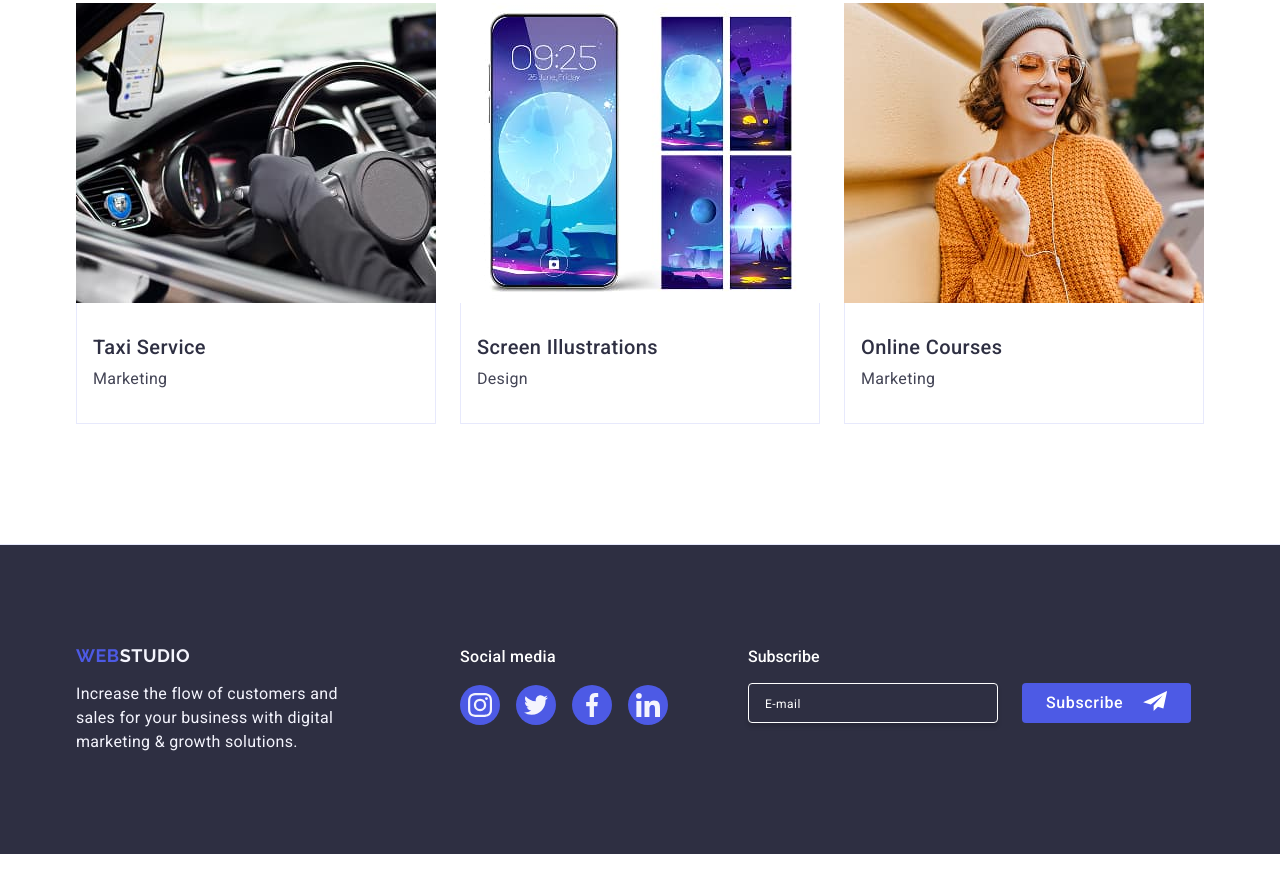
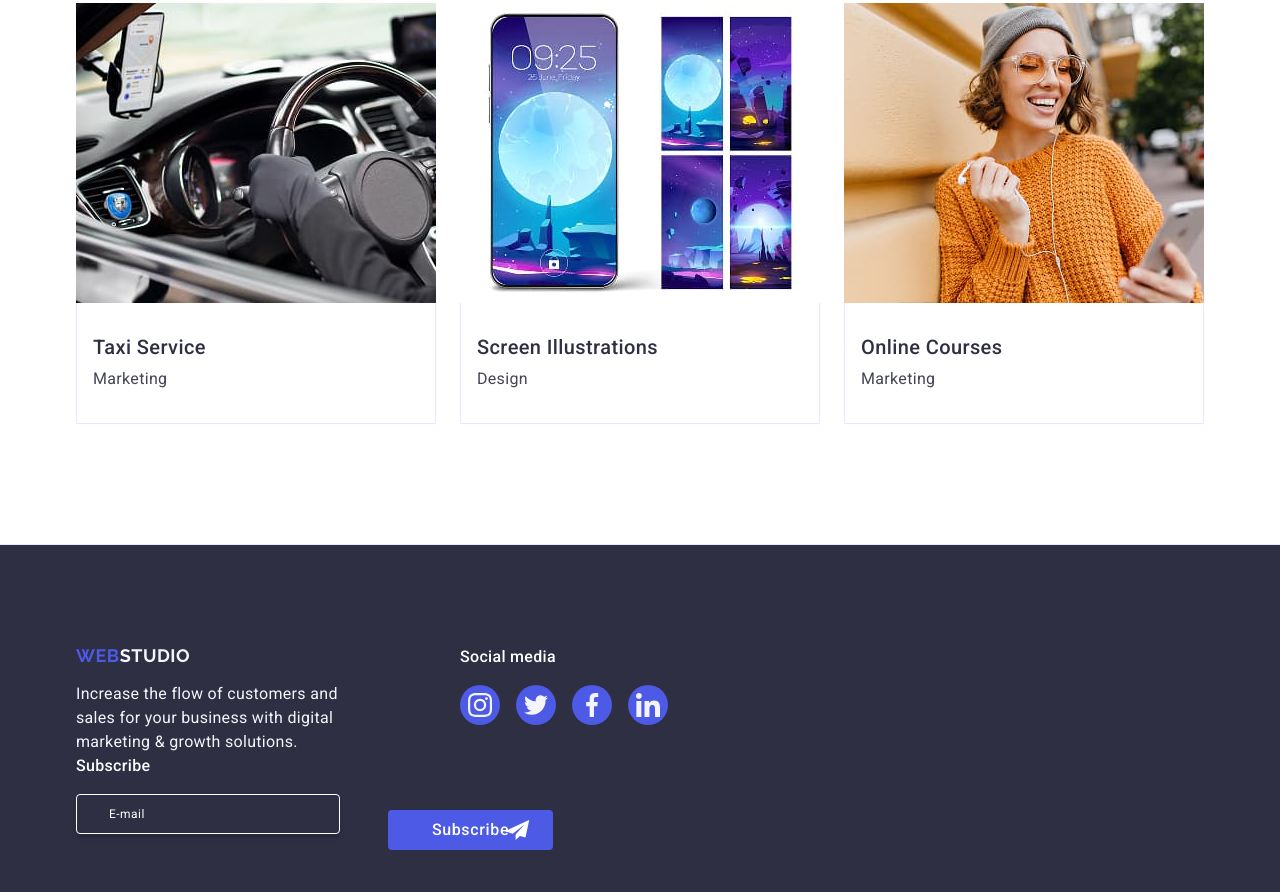
Before and after one commit to Demetra-Rim/goit-markup-hw-05, a plain HTML site: page index.html in a window 1280 px wide. Shown: the part 2609-3501 px from the top of the page. Before the commit the page ends 3463 px from the top, so only its background shows below. Drawn offline with nearby package versions, Linux system fonts and the light colour scheme.

Commit message:
footer subscribe

```diff
--- a/css/style.css
+++ b/css/style.css
@@ -538,12 +538,17 @@ portfolio-list-item:focus {
 }
 
 .subscribe-form-window {
-    background-color: #2E2F42;
+    background-color: transparent;
     border: 1px solid #fff;
     border-radius: 4px;
     height: 40px;
-    width: 250px;
-    box-shadow: 0 4px 4px 0 rgba(0, 0, 0, 0.15);
+    width: 264px;
+    box-shadow: 0px 4px 4px rgba(0, 0, 0, 0.15);
+    font-size: 12px;
+    line-height: 2;
+    letter-spacing: 0.04em;
+    padding-left: 16px;
+    color: #fff;
 }
 
 .subscribe-form {
@@ -551,7 +556,7 @@ portfolio-list-item:focus {
     align-items: flex-end;
     justify-content: center;
     flex-direction: row;
-
+    gap: 24px;
 }
 
 .subscribe-form-window::placeholder {
@@ -572,10 +577,13 @@ portfolio-list-item:focus {
     position: relative;
     padding: 8px 24px;
     height: 40px;
+    min-width: 165px;
     display: flex;
+    justify-content: center;
     align-items: center;
     flex-direction: row;
     gap: 16px;
+
 }
 
 .subscribe-icon {
@@ -583,6 +591,7 @@ portfolio-list-item:focus {
     fill: #fff;
     top: 8px;
     right: 24px;
+    margin-left: 16px;
 }
 
 /* Footer end */
--- a/index.html
+++ b/index.html
@@ -453,22 +453,21 @@
         <div class="subscribe-footer">
           <form class="subscribe-form">
             <div class="footer-subscribe-form-wrap">
+              <p class="footer-social-title">Subscribe</p>
               <label
                 for="subscribe"
                 class="subscribe-form-title footer-subscribe-form"
-                >Subscribe</label
-              >
-              <input
-                class="subscribe-form-window"
-                type="email"
-                name="subscribe"
-                placeholder="E-mail"
-                id="subscribe"
-              />
+                ><input
+                  class="subscribe-form-window"
+                  type="email"
+                  name="subscribe"
+                  placeholder="E-mail"
+                  id="subscribe"
+              /></label>
             </div>
             <button type="submit" class="hero-baner-button subscribe-icon-btn">
               Subscribe
-              <svg class="subscribe-icon" width="24" height="20">
+              <svg class="subscribe-icon" width="24" height="24">
                 <use href="./images/icons.svg#icon-send"></use>
               </svg>
             </button>
```
